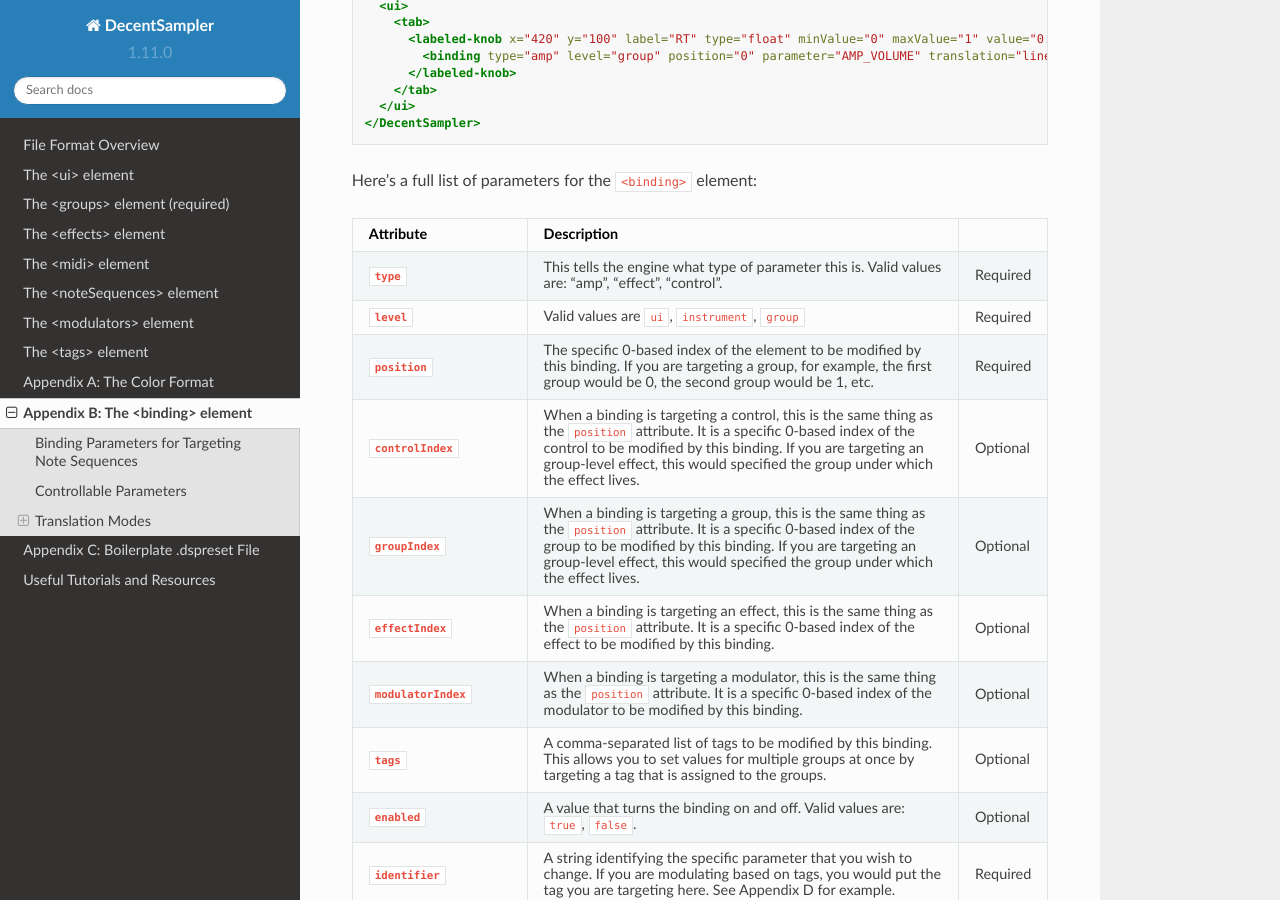
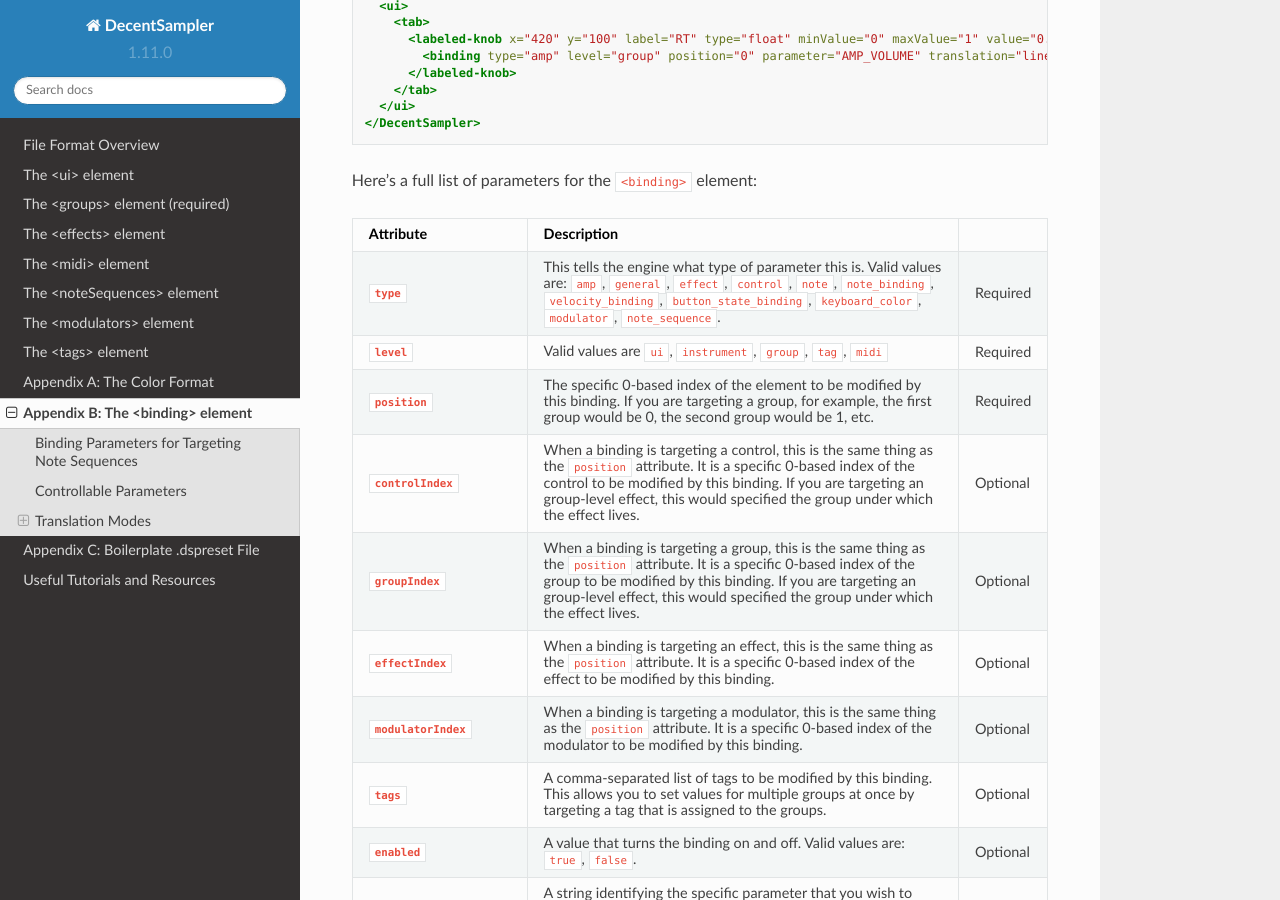
Before and after one commit to DecentSamples/DecentSampler-Developers-Guide, a Sphinx documentation site: the page built from docs/source/appendix-b-the-binding-element.md, in a window 1280 px wide and 900 px high, scrolled down 433 px. Built offline with Sphinx 7.4.7 and the Read the Docs theme 2.0.0, drawn with Linux system fonts in a browser that asks for light colours.

Commit message:
Add missing 'type' and 'level' values for bindings

```diff
--- a/docs/source/appendix-b-the-binding-element.md
+++ b/docs/source/appendix-b-the-binding-element.md
@@ -22,8 +22,8 @@
 
 | Attribute                  | Description                                                                                                                                                                                                                                                                                                         |          |
 |:---------------------------|:--------------------------------------------------------------------------------------------------------------------------------------------------------------------------------------------------------------------------------------------------------------------------------------------------------------------|:---------|
-| **`type`**                 | This tells the engine what type of parameter this is. Valid values are: "amp", "effect", "control".                                                                                                                                                                                                                 | Required |
-| **`level`**                | Valid values are `ui`, `instrument`, `group`                                                                                                                                                                                                                                                                        | Required |
+| **`type`**                 | This tells the engine what type of parameter this is. Valid values are: `amp`, `general`, `effect`, `control`, `note`, `note_binding`, `velocity_binding`, `button_state_binding`, `keyboard_color`, `modulator`, `note_sequence`.                                                                                  | Required |
+| **`level`**                | Valid values are `ui`, `instrument`, `group`, `tag`, `midi`                                                                                                                                                                                                                                                         | Required |
 | **`position`**             | The specific 0-based index of the element to be modified by this binding. If you are targeting a group, for example, the first group would be 0, the second group would be 1, etc.                                                                                                                                  | Required |
 | **`controlIndex`**         | When a binding is targeting a control, this is the same thing as the `position` attribute. It is a specific 0-based index of the control to be modified by this binding. If you are targeting an group-level effect, this would specified the group under which the effect lives.                                   | Optional |
 | **`groupIndex`**           | When a binding is targeting a group, this is the same thing as the `position` attribute. It is a specific 0-based index of the group to be modified by this binding. If you are targeting an group-level effect, this would specified the group under which the effect lives.                                       | Optional |
```
